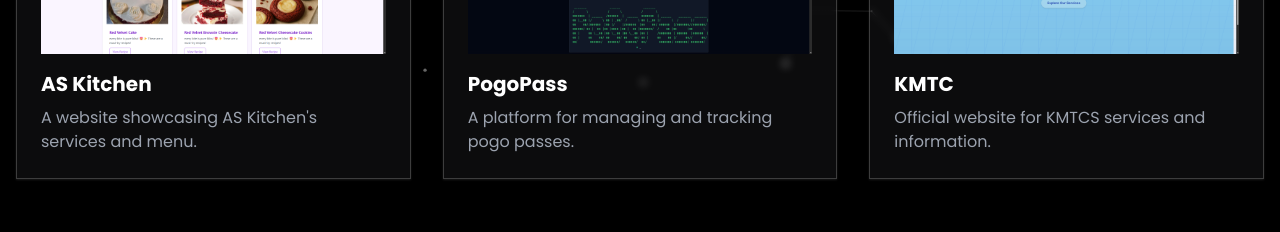
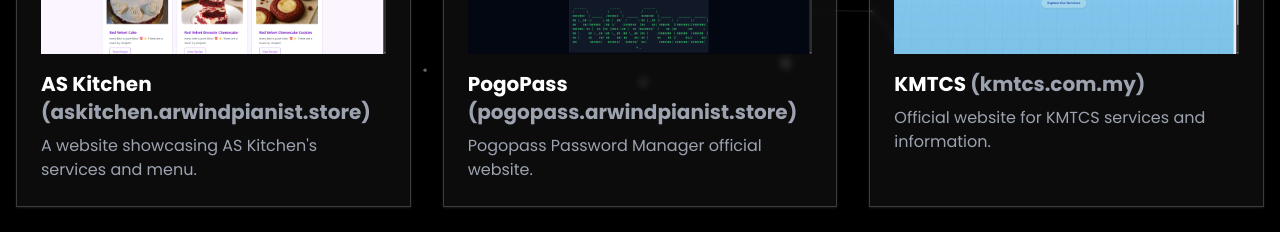
Before and after one commit to Arwindpianist/adpmc, a Next.js app: page /projects in a window 1280 px wide. Shown: the part 695-927 px from the top of the page. Built offline with nearby package versions, Linux system fonts and the light colour scheme; no server answers.

Commit message:
Updated Links

```diff
--- a/app/projects/page.tsx
+++ b/app/projects/page.tsx
@@ -101,7 +101,9 @@
                     alt="AS Kitchen"
                     className="rounded-lg mb-4"
                   />
-                  <h3 className="text-xl font-bold mb-2">AS Kitchen</h3>
+                  <h3 className="text-xl font-bold mb-2">
+                    AS Kitchen <span className="text-gray-400">(askitchen.arwindpianist.store)</span>
+                  </h3>
                 </a>
                 <p className="text-gray-400">
                   A website showcasing AS Kitchen's services and menu.
@@ -118,10 +120,12 @@
                     alt="PogoPass"
                     className="rounded-lg mb-4"
                   />
-                  <h3 className="text-xl font-bold mb-2">PogoPass</h3>
+                  <h3 className="text-xl font-bold mb-2">
+                    PogoPass <span className="text-gray-400">(pogopass.arwindpianist.store)</span>
+                  </h3>
                 </a>
                 <p className="text-gray-400">
-                  A platform for managing and tracking pogo passes.
+                  Pogopass Password Manager official website.
                 </p>
               </div>
               <div className="glassmorphism p-6 rounded-lg transition duration-300 hover:scale-105">
@@ -135,7 +139,9 @@
                     alt="KMTCS"
                     className="rounded-lg mb-4"
                   />
-                  <h3 className="text-xl font-bold mb-2">KMTC</h3>
+                  <h3 className="text-xl font-bold mb-2">
+                    KMTCS <span className="text-gray-400">(kmtcs.com.my)</span>
+                  </h3>
                 </a>
                 <p className="text-gray-400">
                   Official website for KMTCS services and information.
```
